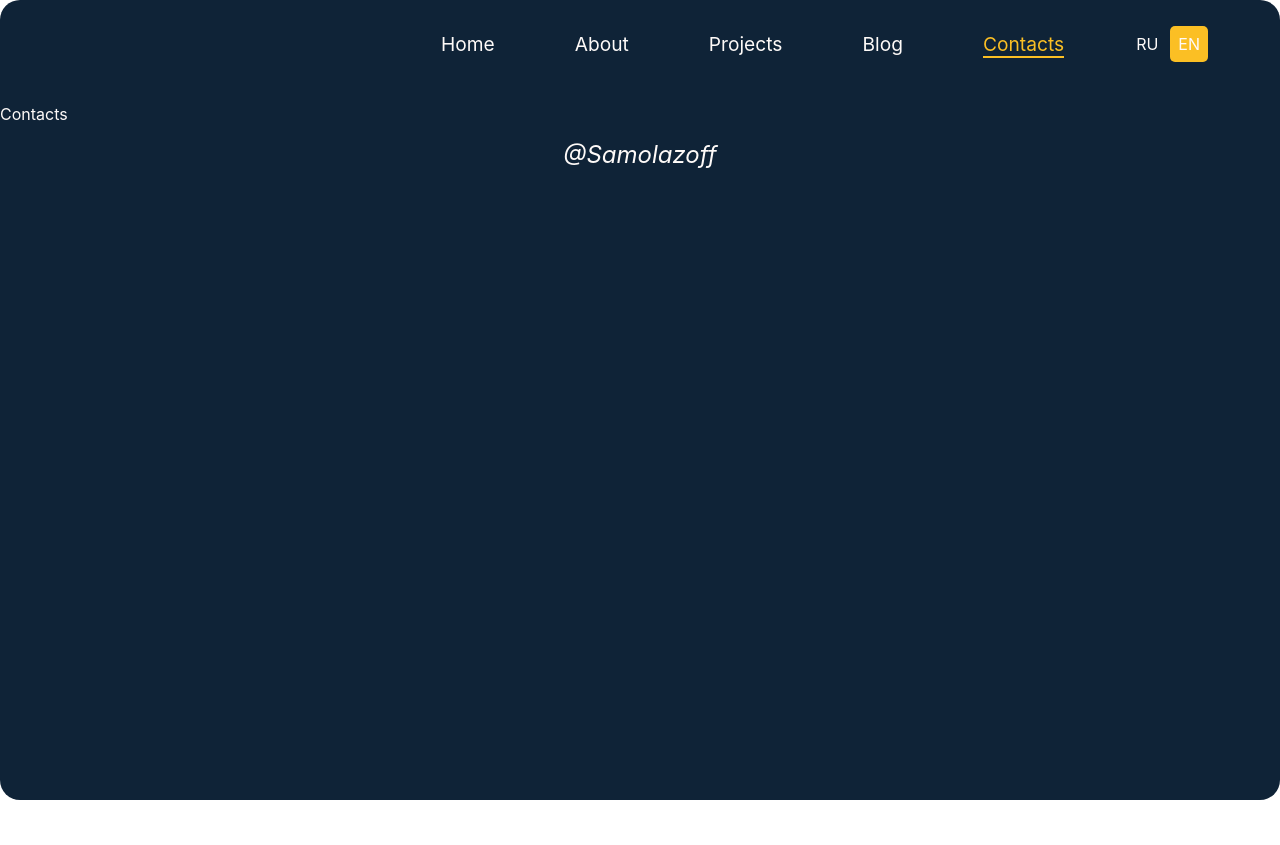
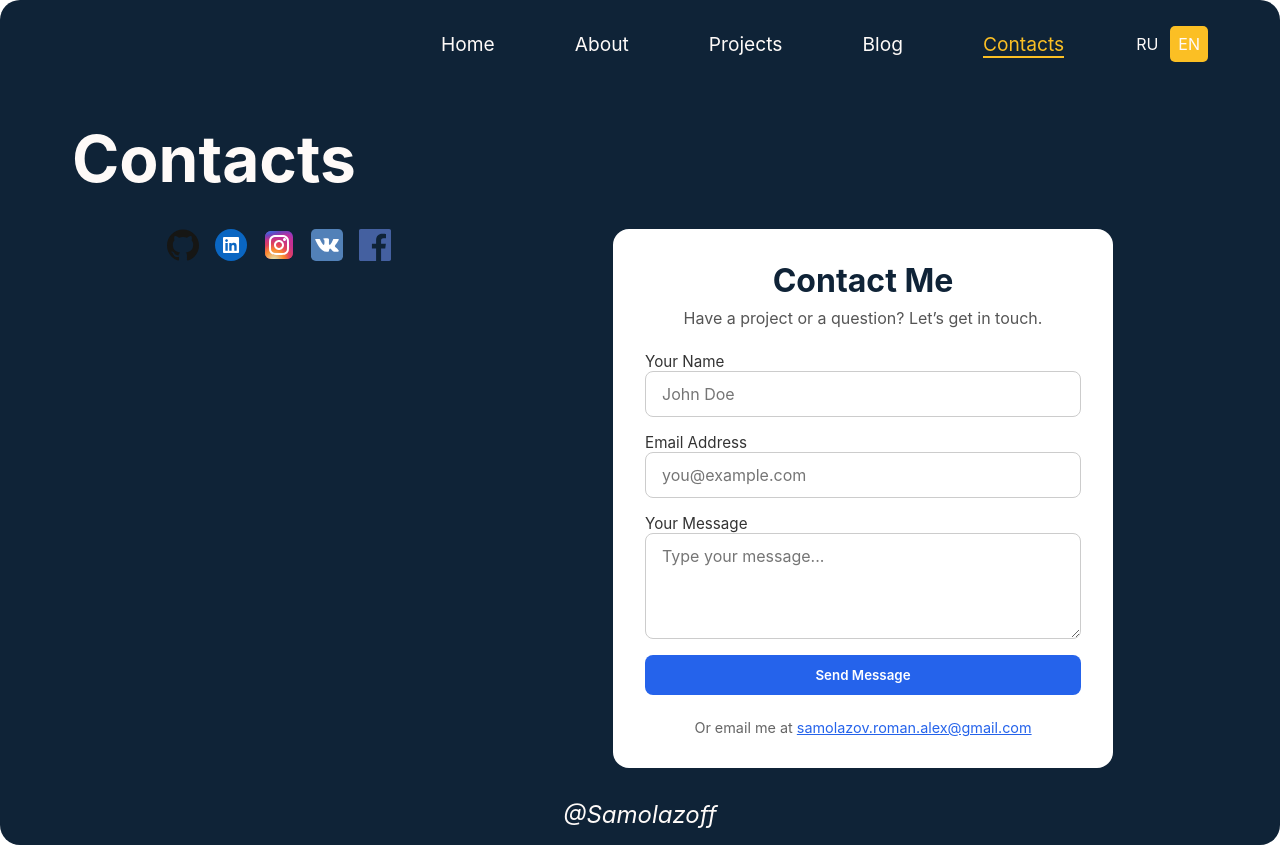
Before and after one commit to samolazoff/portfolio-website, a React (Vite) app in the folder frontend/: page /contacts in a window 1280 px wide. Before the commit the page ends 800 px from the top, so only its background shows below. Built offline with nearby package versions, Linux system fonts and the light colour scheme.

Commit message:
Create page contacts

```diff
--- a/frontend/src/pages/Contacts/Contacts.jsx
+++ b/frontend/src/pages/Contacts/Contacts.jsx
@@ -1,12 +1,44 @@
-import React from 'react';
+import './Contacts.scss';
 
-import './Contacts.scss';
+import SocialMedia from '../../components/SocialMedia/SocialMedia';
 
 const Contacts = () => {
     return (
-        <div>
-            Contacts
-        </div>
+        <section className = 'page-contacts container'>
+            <h2 className="title-block">Contacts</h2>
+            <div className="page-contacts-wrap">
+                <div className="contacts-box-txt">
+                    <SocialMedia/>
+                </div>
+                <div className="contacts-box">
+                    <h3 className="contacts-title">Contact Me</h3>
+                    <p className="contacts-subtitle">
+                    Have a project or a question? Let’s get in touch.
+                    </p>
+                    <form className="contacts-form">
+                    <label>
+                        Your Name
+                        <input type="text" name="name" placeholder="John Doe" required />
+                    </label>
+
+                    <label>
+                        Email Address
+                        <input type="email" name="email" placeholder="you@example.com" required />
+                    </label>
+
+                    <label>
+                        Your Message
+                        <textarea name="message" rows="4" placeholder="Type your message..." required></textarea>
+                    </label>
+
+                    <button type="submit" className="contacts-button">Send Message</button>
+                    </form>
+                    <p className="contacts-email">
+                    Or email me at <a href="mailto:samolazov.roman.alex@gmail.com">samolazov.roman.alex@gmail.com</a>
+                    </p>
+                </div>
+            </div>
+        </section>
     );
 };
 
--- a/frontend/src/pages/Contacts/Contacts.scss
+++ b/frontend/src/pages/Contacts/Contacts.scss
@@ -0,0 +1,98 @@
+@use '../../styles/var.scss';
+
+.page-contacts{
+    display: flex;
+    flex-direction: column;
+    justify-content: flex-start;
+    align-items: flex-start;
+    gap: 2rem;
+    &-wrap{
+        width: 100%;
+        display: flex;
+        flex-direction: row;
+        justify-content: space-around;
+        gap: 2rem;
+        .contacts-box-txt{
+            display: flex;
+            flex-direction: column;
+            justify-content: flex-start;
+            align-items: flex-start;
+        }
+    }
+}
+
+.contacts-box {
+  background-color: white;
+  padding: 2rem;
+  border-radius: 16px;
+  max-width: 500px;
+  width: 100%;
+}
+
+.contacts-title {
+  font-size: 2rem;
+  margin-bottom: 0.5rem;
+  color: #0f2337;
+  text-align: center;
+}
+
+.contacts-subtitle {
+  text-align: center;
+  color: #555;
+  margin-bottom: 1.5rem;
+}
+
+.contacts-form {
+  display: flex;
+  flex-direction: column;
+  gap: 1rem;
+}
+
+.contacts-form label {
+  font-size: 0.95rem;
+  color: #333;
+  display: flex;
+  flex-direction: column;
+}
+
+.contacts-form input,
+.contacts-form textarea {
+  padding: 0.75rem 1rem;
+  border: 1px solid #ccc;
+  border-radius: 8px;
+  font-size: 1rem;
+  transition: border-color 0.3s ease;
+}
+
+.contacts-form input:focus,
+.contacts-form textarea:focus {
+  outline: none;
+  border-color: #2563eb;
+}
+
+.contacts-button {
+  background-color: #2563eb;
+  color: white;
+  padding: 0.75rem;
+  font-weight: 600;
+  border: none;
+  border-radius: 8px;
+  cursor: pointer;
+  transition: background-color 0.3s ease;
+}
+
+.contacts-button:hover {
+  background-color: #1e40af;
+}
+
+.contacts-email {
+  margin-top: 1.5rem;
+  font-size: 0.9rem;
+  text-align: center;
+  color: #666;
+}
+
+.contacts-email a {
+  color: #2563eb;
+  text-decoration: underline;
+}
```
